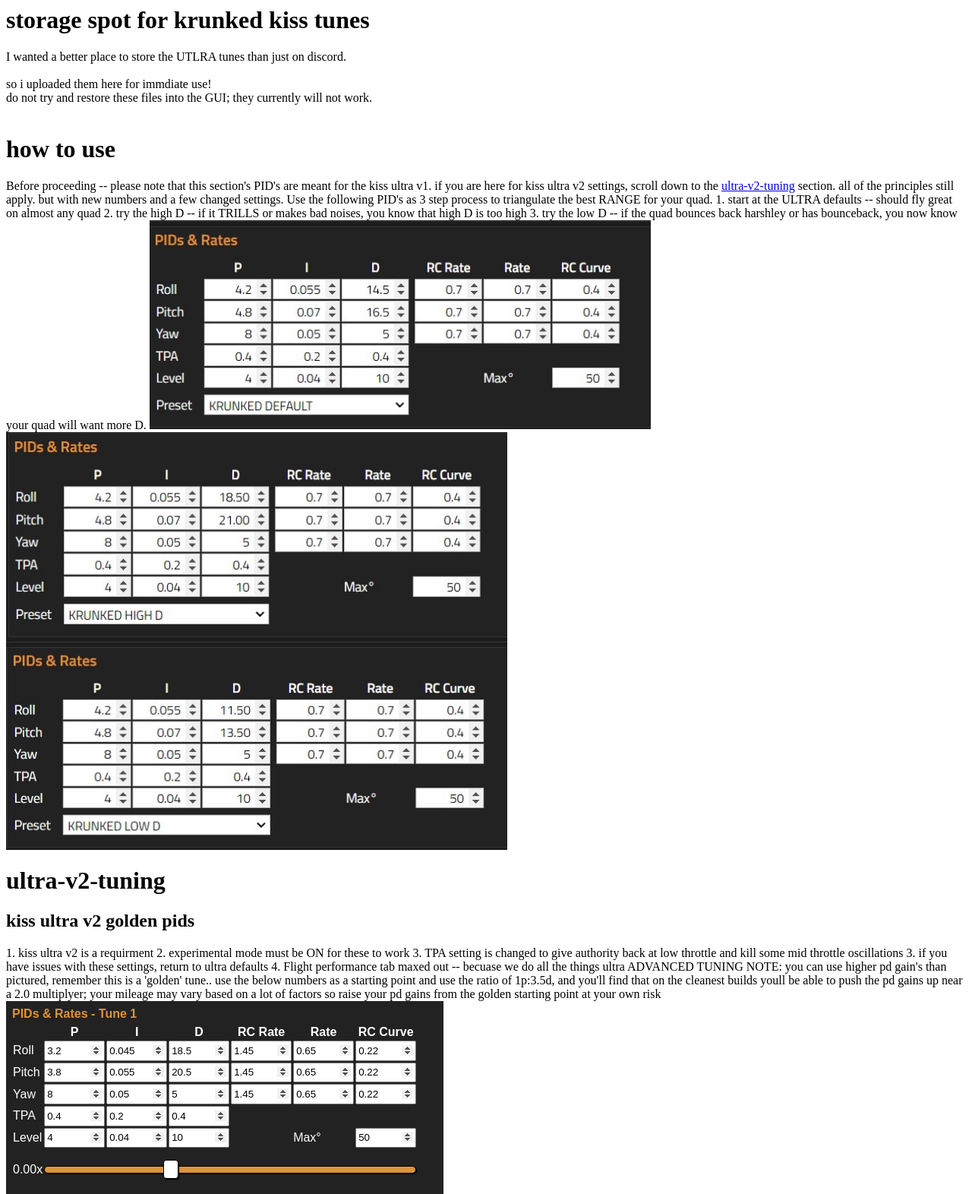
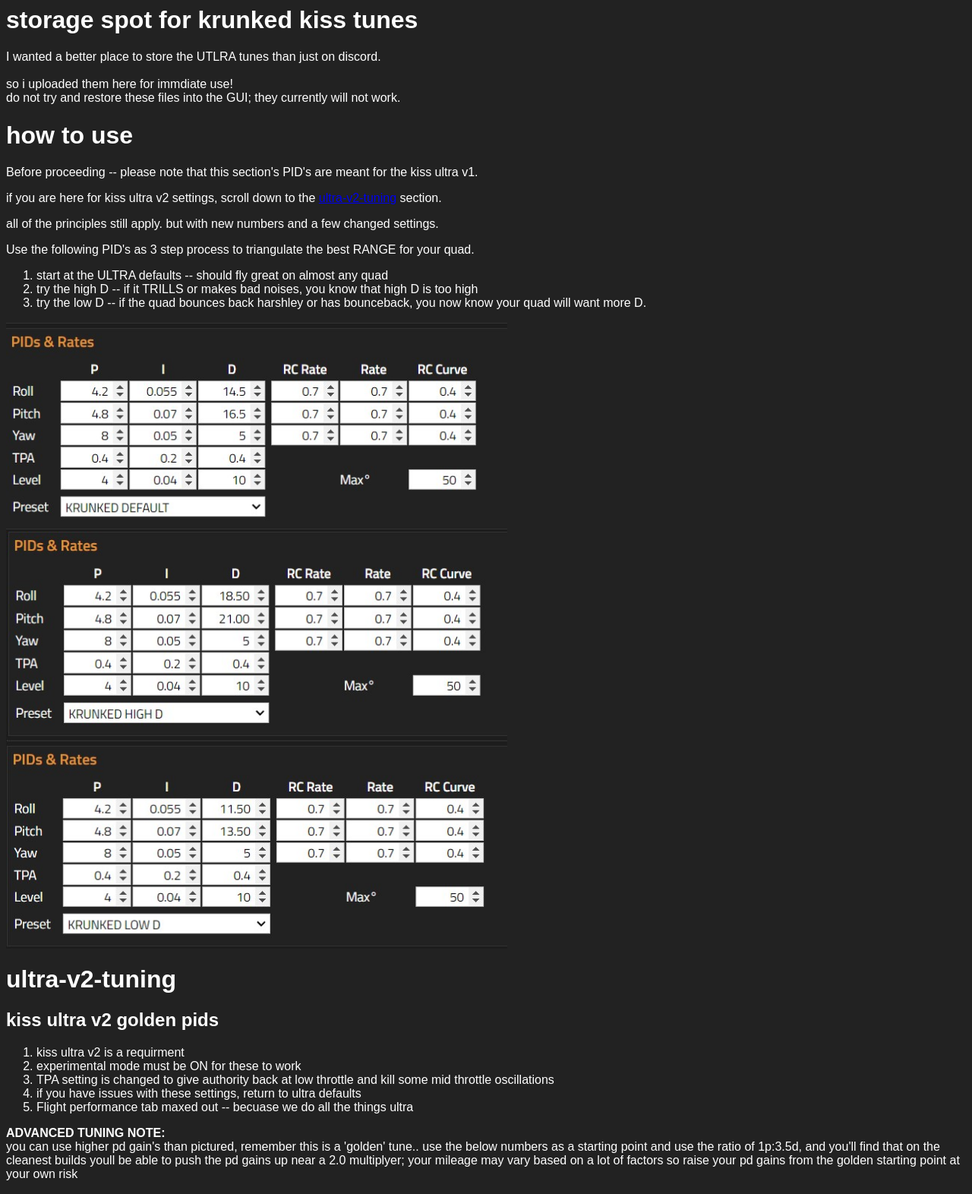
Before and after one commit to krunked-fpv/kiss-tuning, a plain HTML site: page index.html in a window 1280 px wide. Shown: the top 1572 px of the page at 76% size. Drawn offline with Linux system fonts and the light colour scheme.

Commit message:
Update index.html

```diff
--- a/index.html
+++ b/index.html
@@ -1,22 +1,24 @@
 <h1>storage spot for krunked kiss tunes</h1>
 
-I wanted a better place to store the UTLRA tunes than just on discord. <br><br>
+<p>I wanted a better place to store the UTLRA tunes than just on discord. <br><br>
 so i uploaded them here for immdiate use!<br>
-do not try and restore these files into the GUI; they currently will not work.<br><br>
+    do not try and restore these files into the GUI; they currently will not work.<br></p>
 
 <h1>how to use</h1>
-Before proceeding -- please note that this section's PID's are meant for the kiss ultra v1.
-if you are here for kiss ultra v2 settings, scroll down to the <a href="https://github.com/krunked-fpv/kiss-tuning#ultra-v2-tuning">ultra-v2-tuning</a> section.
-all of the principles still apply. but with new numbers and a few changed settings.
+<p>Before proceeding -- please note that this section's PID's are meant for the kiss ultra v1.</p>
+<p>if you are here for kiss ultra v2 settings, scroll down to the <a href="https://github.com/krunked-fpv/kiss-tuning#ultra-v2-tuning">ultra-v2-tuning</a> section.</p>
+<p>all of the principles still apply. but with new numbers and a few changed settings.</p>
 
-Use the following PID's as 3 step process to triangulate the best RANGE for your quad.
+<p>Use the following PID's as 3 step process to triangulate the best RANGE for your quad.</p>
 
-1. start at the ULTRA defaults
-    -- should fly great on almost any quad
-2. try the high D
-    -- if it TRILLS or makes bad noises, you know that high D is too high
-3. try the low D
-    -- if the quad bounces back harshley or has bounceback, you now know your quad will want more D.
+<ol>
+<li>start at the ULTRA defaults
+    -- should fly great on almost any quad</li>
+<li>try the high D
+    -- if it TRILLS or makes bad noises, you know that high D is too high</li>
+<li>try the low D
+    -- if the quad bounces back harshley or has bounceback, you now know your quad will want more D.</li>
+</ol>
 
 <img src="https://github.com/krunked-fpv/kiss-tuning/blob/main/krunked_default.jpg?raw=true" width="660" height="275"/><br>
 <img src="https://github.com/krunked-fpv/kiss-tuning/blob/main/krunked_high_D.jpg?raw=true" width="660" height="275"/><br>
@@ -27,15 +29,17 @@ Use the following PID's as 3 step process to triangulate the best RANGE for your
 <h1>ultra-v2-tuning</h1>
 <h2>kiss ultra v2 golden pids</h2>
 
-1. kiss ultra v2 is a requirment
-2. experimental mode must be ON for these to work
-3. TPA setting is changed to give authority back at low throttle and kill some mid throttle oscillations
-3. if you have issues with these settings, return to ultra defaults
-4. Flight performance tab maxed out -- becuase we do all the things ultra
+<ol>
+    <li>kiss ultra v2 is a requirment</li>
+<li>experimental mode must be ON for these to work</li>
+<li>TPA setting is changed to give authority back at low throttle and kill some mid throttle oscillations</li>
+<li>if you have issues with these settings, return to ultra defaults</li>
+<li>Flight performance tab maxed out -- becuase we do all the things ultra</li>
+</ol>
 
-ADVANCED TUNING NOTE:
+<p><b>ADVANCED TUNING NOTE:</b><br>
 
-you can use higher pd gain's than pictured, remember this is a 'golden' tune.. use the below numbers as a starting point and use the ratio of 1p:3.5d, and you'll find that on the cleanest builds youll be able to push the pd gains up near a 2.0 multiplyer;  your mileage may vary based on a lot of factors so raise your pd gains from the golden starting point at your own risk
+you can use higher pd gain's than pictured, remember this is a 'golden' tune.. use the below numbers as a starting point and use the ratio of 1p:3.5d, and you'll find that on the cleanest builds youll be able to push the pd gains up near a 2.0 multiplyer;  your mileage may vary based on a lot of factors so raise your pd gains from the golden starting point at your own risk</p>
 
 <div class="pid-table" id="tune1">
     <h4>PIDs & Rates - Tune 1</h4>
@@ -139,6 +143,11 @@ updateTable('tune1');
 </script>
 
 <style>
+    body {
+        font-family: "Titillium Web", sans-serif;
+        background-color: #222222;
+        color: white;
+    }
     input[type=number]::-webkit-inner-spin-button,
     input[type=number]::-webkit-outer-spin-button {
         opacity: 1;
@@ -153,7 +162,6 @@ updateTable('tune1');
         background-color: #222222;
         color: white;
         padding: 0.5em;
-        font-family: "Titillium Web", sans-serif;
         width: 35em;
     }
 
```
